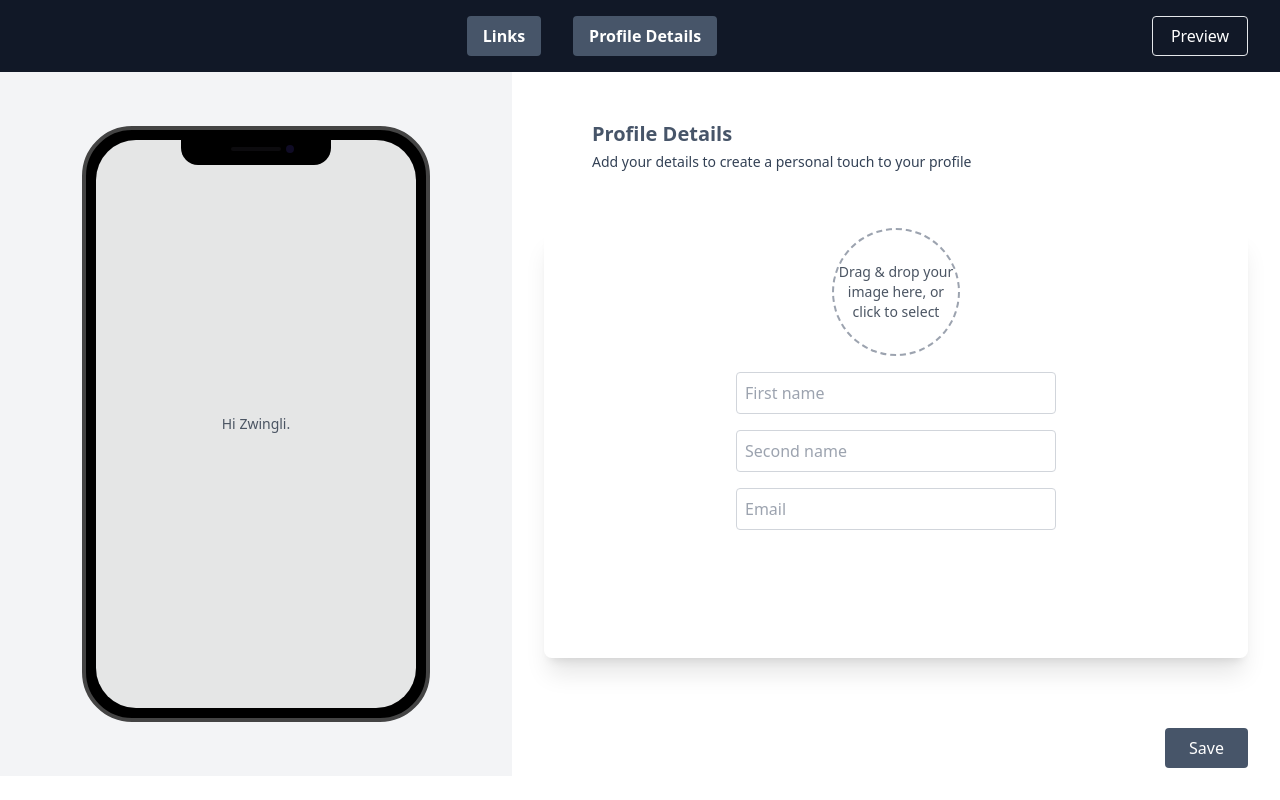
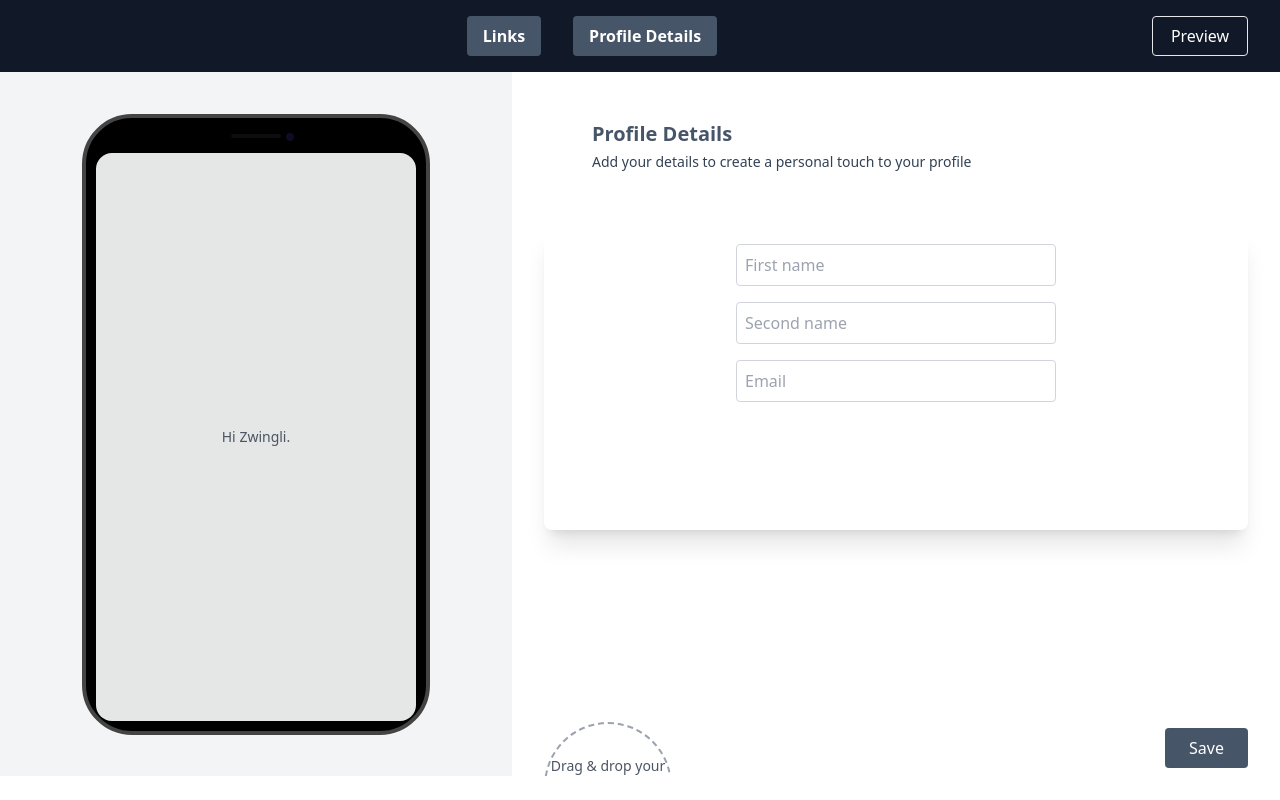
Before and after one commit to ZwingliCaleb/DelevoperLinks, a Next.js app: page /profile in a window 1280 px wide. Built offline with nearby package versions, Linux system fonts and the light colour scheme.

Commit message:
refactoring my input form

```diff
--- a/components/ProfileForm.jsx
+++ b/components/ProfileForm.jsx
@@ -0,0 +1,36 @@
+import React from 'react';
+
+const ProfileForm = ({firstname, secondname, email, setFirstName, setSecondName, setEmail}) => {
+  return (
+    <div className="flex flex-col items-center rounded-lg shadow-xl pb-32 mb-48">
+      {/* First name Input */}
+      <input
+        type="text"
+        placeholder="First name"
+        value={firstname}
+        onChange={(e) => setFirstName(e.target.value)}
+        className="mt-4 p-2 border border-gray-300 rounded w-full max-w-xs"
+      />
+
+      {/* Second name Input */}
+      <input
+        type="text"
+        placeholder="Second name"
+        value={secondname}
+        onChange={(e) => setSecondName(e.target.value)}
+        className="mt-4 p-2 border border-gray-300 rounded w-full max-w-xs"
+      />
+
+      {/* Email Input */}
+      <input
+        type="email"
+        placeholder="Email"
+        value={email}
+        onChange={(e) => setEmail(e.target.value)}
+        className="mt-4 p-2 border border-gray-300 rounded w-full max-w-xs"
+      />
+    </div>
+  );
+}
+
+export default ProfileForm;
--- a/pages/index.jsx
+++ b/pages/index.jsx
@@ -1,5 +1,6 @@
 import React, { useState } from 'react';
 import Link from 'next/link';
+import PhoneAvatar from '@/components/PhoneAvatar';
 
 const Home = () => {
   const [links, setLinks] = useState([{ id: 1, platform: '', url: '' }]);
@@ -35,14 +36,7 @@ const Home = () => {
 
       <div className="flex h-[calc(100%-96px)] overflow-hidden">
         {/* Phone avatar section (hidden on small screens) */}
-        <section className="w-2/5 hidden lg:flex justify-center items-center bg-gray-100">
-          <div className="mockup-phone">
-            <div className="camera"></div>
-            <div className="display">
-              <div className="artboard artboard-demo phone-1">Hi Zwingli.</div>
-            </div>
-          </div>
-        </section>
+        <PhoneAvatar className="w-2/5 hidden lg:flex justify-center items-center bg-gray-100"/>
 
         {/* Customize links section */}
         <section className="w-full lg:w-3/5 flex flex-col justify-between px-8 bg-white">
--- a/pages/profile.jsx
+++ b/pages/profile.jsx
@@ -1,6 +1,8 @@
 import React, { useState } from 'react';
 import Link from 'next/link';
 import AvatarUpload from '../components/AvatarUpload';
+import PhoneAvatar from '../components/PhoneAvatar';
+import ProfileForm from '../components/ProfileForm';
 
 const Profile = () => {
   const [firstname, setFirstName] = useState('');
@@ -30,21 +32,8 @@ const Profile = () => {
       </header>
 
       <div className="flex h-[calc(100%-96px)] overflow-hidden">
-        {/* Phone avatar section (hidden on small screens) */}
-        <section className="w-2/5 hidden lg:flex justify-center items-center bg-gray-100">
-          <div className="mockup-phone">
-            <div className="camera"></div>
-            <div className="display">
-              <div className="artboard artboard-demo phone-1">
-                {profilePicture ? (
-                  <img src={profilePicture} alt="Profile" className="w-full h-full object-cover rounded-lg" />
-                ) : (
-                  <p className="text-gray-600 text-sm text-center">Hi Zwingli.</p>
-                )}
-              </div>
-            </div>
-          </div>
-        </section>
+        {/* Phone avatar section */}
+        <PhoneAvatar profilePicture={profilePicture} />
 
         {/* Customize links section */}
         <section className="w-full lg:w-3/5 flex flex-col justify-between px-8 bg-white">
@@ -53,37 +42,18 @@ const Profile = () => {
             <p className="text-sm text-slate-700 mt-1 mb-2">Add your details to create a personal touch to your profile</p>
           </div>
 
-          <div className="flex flex-col items-center rounded-lg shadow-xl pb-32 mb-48">
-            {/* Profile Picture Upload */}
-            <AvatarUpload onImageUpload={setProfilePicture} />
+          {/* Profile Form */}
+          <ProfileForm
+            firstname={firstname}
+            secondname={secondname}
+            email={email}
+            setFirstName={setFirstName}
+            setSecondName={setSecondName}
+            setEmail={setEmail}
+          />
 
-            {/* First name Input */}
-            <input
-              type="text"
-              placeholder="First name"
-              value={firstname}
-              onChange={(e) => setFirstName(e.target.value)}
-              className="mt-4 p-2 border border-gray-300 rounded w-full max-w-xs"
-            />
-
-            {/* Second name Input */}
-            <input
-              type="text"
-              placeholder="Second name"
-              value={secondname}
-              onChange={(e) => setSecondName(e.target.value)}
-              className="mt-4 p-2 border border-gray-300 rounded w-full max-w-xs"
-            />
-
-            {/* Email Input */}
-            <input
-              type="email"
-              placeholder="Email"
-              value={email}
-              onChange={(e) => setEmail(e.target.value)}
-              className="mt-4 p-2 border border-gray-300 rounded w-full max-w-xs"
-            />
-          </div>
+          {/* Profile Picture Upload */}
+          <AvatarUpload onImageUpload={setProfilePicture} />
         </section>
       </div>
 
```
